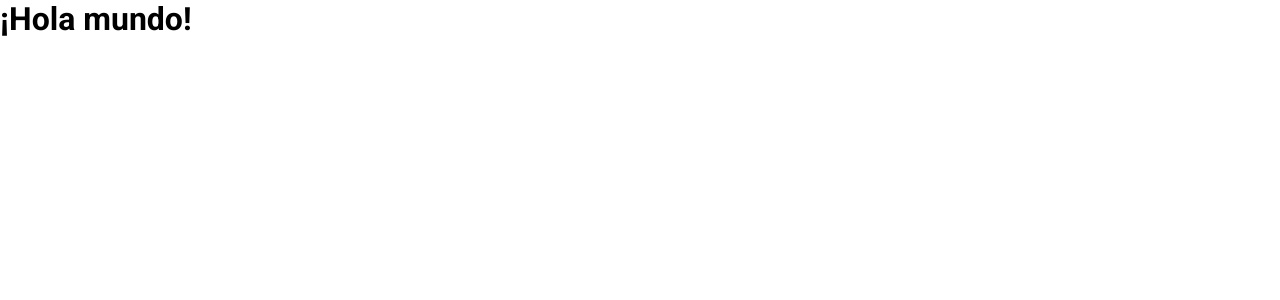
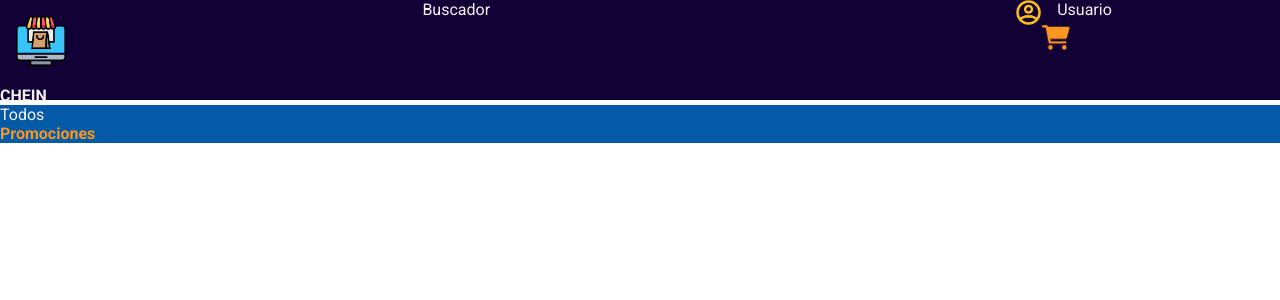
Before and after one commit to beresdev/WDCD-ecommerce, a React (Vite) app: page / in a window 1280 px wide. Shown: the top 300 px of the page. Built offline with nearby package versions, Linux system fonts and the light colour scheme; no server answers.

Commit message:
header para insertar buscador

```diff
--- a/src/App.jsx
+++ b/src/App.jsx
@@ -1,5 +1,6 @@
 import { useState, useEffect } from 'react'
 import './App.css'
+import { HeaderNav } from './components/componentName/header-nav/HeaderNav';
 
 function App() {
   const [products, setProducts] = useState([]);
@@ -14,9 +15,11 @@ function App() {
 
   return (
     <>
-    <h1>¡Hola mundo!</h1>
+    {/* <h1>¡Hola mundo!</h1> */}
+    <HeaderNav/>
     </>
   )
+
 }
 
 export default App
--- /dev/null
+++ b/src/components/componentName/header-nav/HeaderNav.css
@@ -0,0 +1,42 @@
+
+header {
+    background: var(--blue-dark);
+    color: #F6F1F1;
+    height: 100px;
+  }
+
+div #logo, #buscador, #ulLogo{
+    width: 33%;
+}
+  #logo {
+    font-weight: 700;
+  }
+
+  #imgLogo{
+    height: 50px;
+    margin:  1rem;
+  }
+
+  .icons{
+    height: 25px;
+    margin: 0 1rem;
+  }
+
+  #header-blue-dark{
+    display: flex;
+  }
+  #header-blue-dark li {
+    list-style: none;
+    display: flex;
+    justify-content: center;
+  }
+
+  #header-nav-blue-semi-dark{
+    background: var(--blue-semi-dark);
+    display: flex;
+  }
+
+  #header-nav-blue-semi-dark #Promo{
+    color: var(--orange-light);
+    font-weight: 700;
+  }
--- /dev/null
+++ b/src/components/componentName/header-nav/HeaderNav.jsx
@@ -0,0 +1,30 @@
+import './HeaderNav.css';
+
+export function HeaderNav() {
+    return (
+        <header>
+            <div id='header-blue-dark'>
+                <div id='logo'>
+                    <img id='imgLogo' src="src\assets\online-store.png" alt="logotipo" />
+                    <p>CHEIN</p>
+                </div>
+                <div id='buscador'>Buscador</div>
+                <ul id='ulLogo'>
+                    <li>
+                        <img className='icons' src="src\assets\user.png" alt="perfil de usuario" />
+                        Usuario
+                    </li>
+                    <li>
+                        <img className='icons' src="src\assets\carrito.png" alt="carrito de compras" />
+                    </li>
+                </ul>
+            </div>
+            <nav id='header-nav-blue-semi-dark'>
+                <ul>
+                    <li id='All'> <a>Todos</a> </li>
+                    <li id='Promo'><a>Promociones</a></li>
+                </ul>
+            </nav>
+        </header>
+    );
+  }
```
Also changed, not shown: src/assets/carrito.png (added), src/assets/user.png (added).
